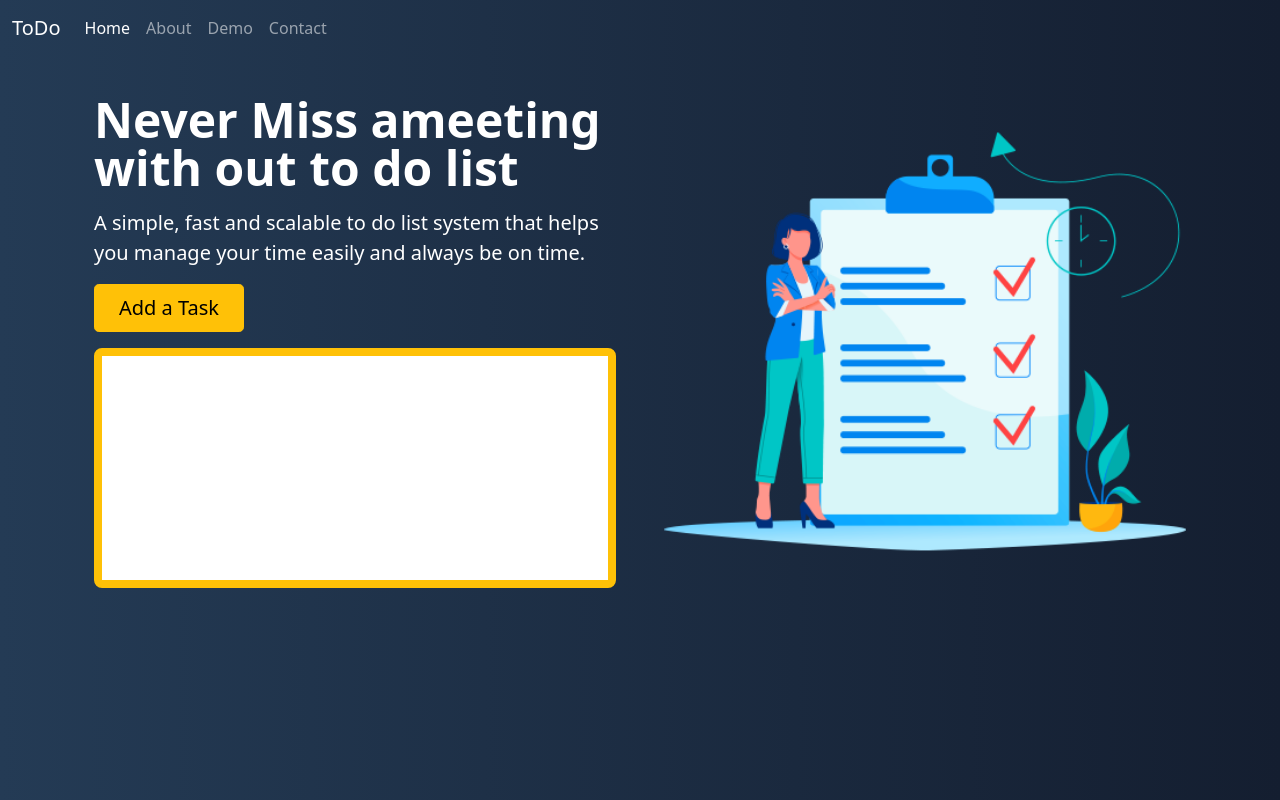
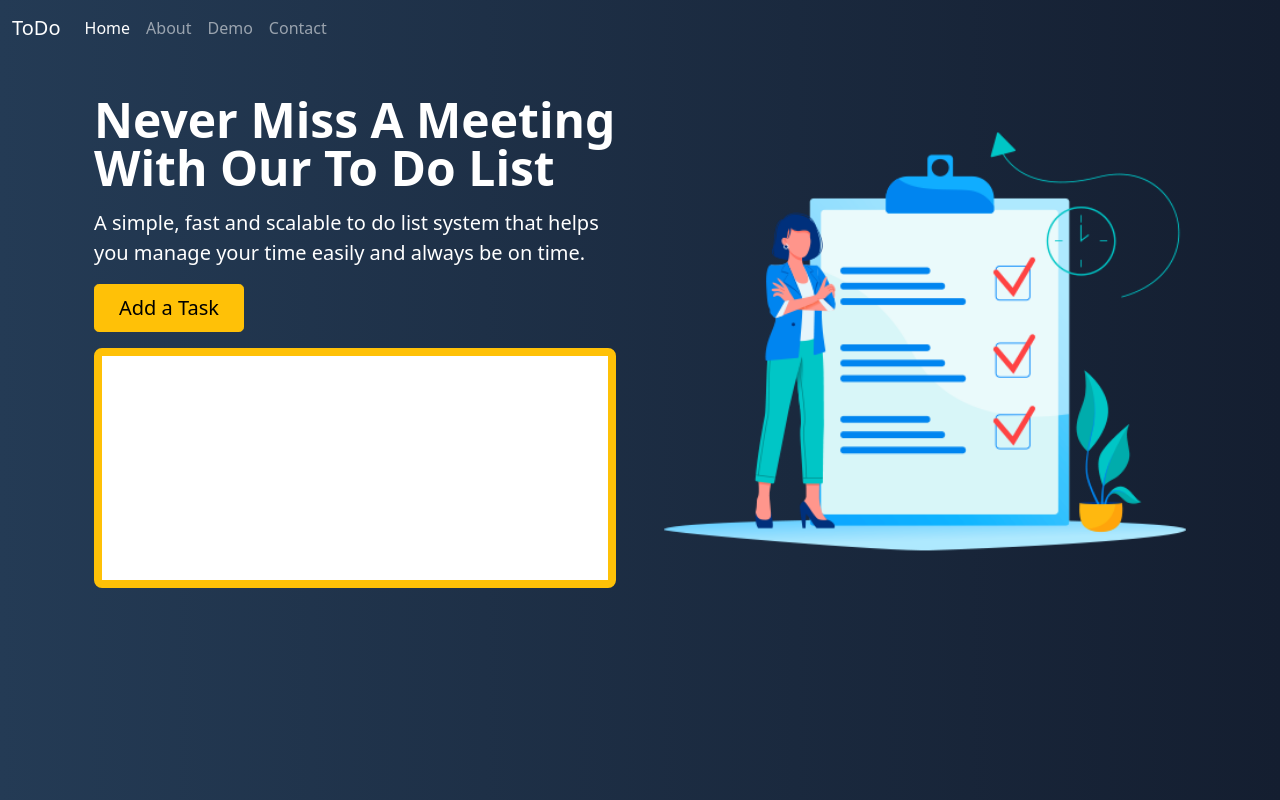
Before and after one commit to JuggernOtt81/FirstProject, a plain HTML site: page index.html in a window 1280 px wide. Drawn offline with nearby package versions, Linux system fonts and the light colour scheme.

Commit message:
Update index.html
fixed some typos in the text

```diff
--- a/index.html
+++ b/index.html
@@ -2,7 +2,7 @@
 <html lang="en">
 
 <head>
-    <title>First Project</title>
+    <title>CF Project #1</title>
     <!-- Required meta tags -->
     <meta charset="utf-8">
     <meta name="viewport" content="width=device-width, initial-scale=1, shrink-to-fit=no">
@@ -50,7 +50,7 @@
                         loading="lazy">
                 </div>
                 <div class="col-lg-6">
-                    <h1 class="display-5 fw-bold lh-1 mb-3">Never Miss ameeting with out to do list</h1>
+                    <h1 class="display-5 fw-bold lh-1 mb-3">Never Miss A Meeting With Our To Do List</h1>
                     <p class="lead">A simple, fast and scalable to do list system that helps you manage your time easily
                         and always be on time.
                     </p>
```
